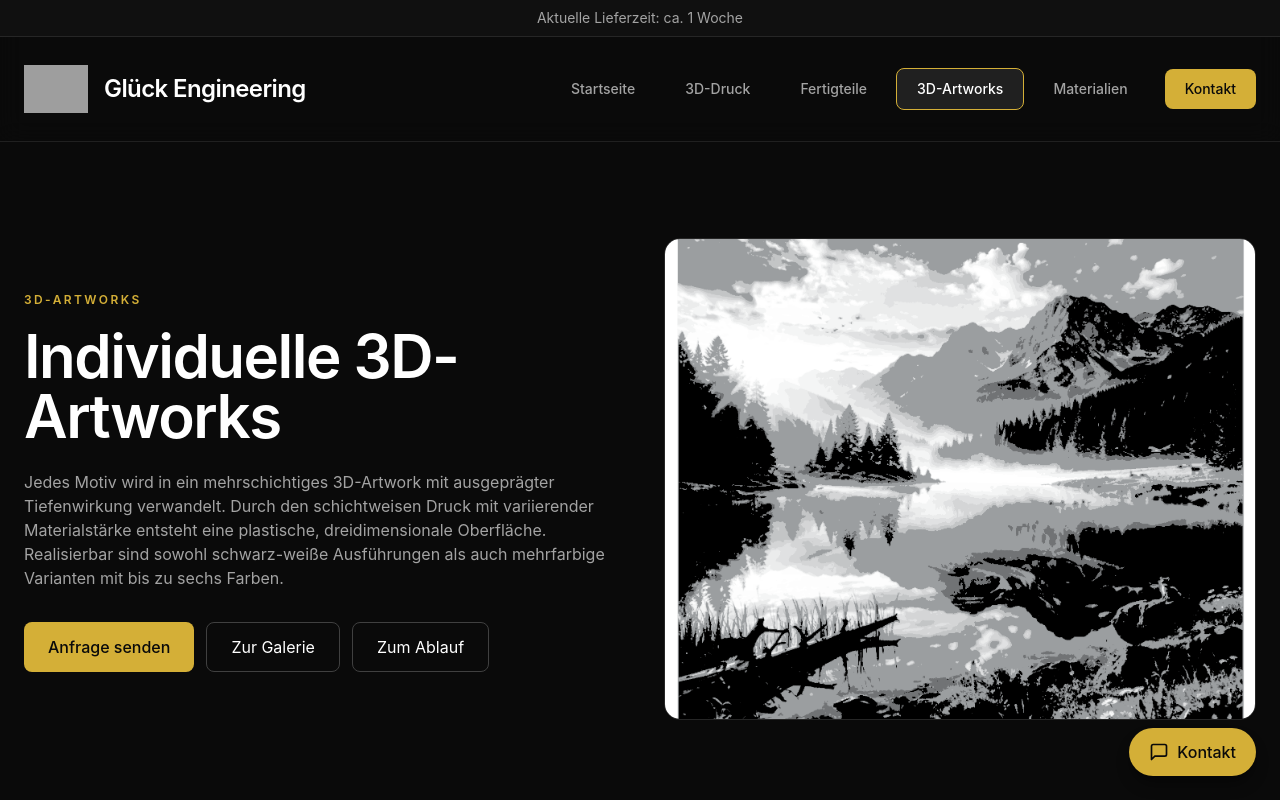
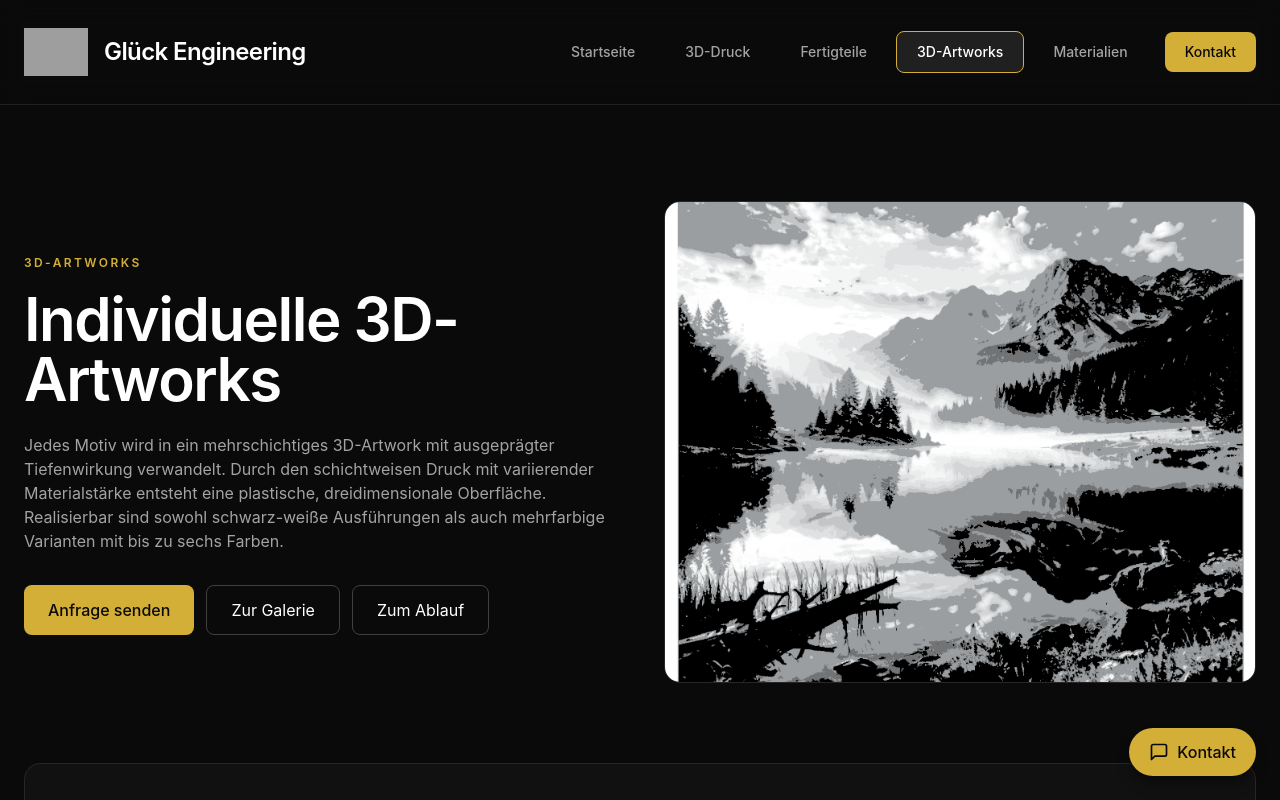
Before and after one commit to WernerG98/glueck-engineering-website, a React (Vite) app: page /artworks in a window 1280 px wide. Shown: the top 800 px of the page. Built offline with nearby package versions, Linux system fonts and the light colour scheme; grey boxes are pictures that could not be loaded.

Commit message:
Remove the delivery-time banner from the header
Deletes the now-unused StatusBanner component and its LEAD_TIME
constant. The request-pause feature (ACCEPTING_REQUESTS) stays intact
in ContactModal, it just no longer has an advance-warning banner.

```diff
--- a/src/components/Header.jsx
+++ b/src/components/Header.jsx
@@ -1,6 +1,5 @@
 import { useEffect, useState } from "react";
 import { Link, NavLink, useLocation } from "react-router-dom";
-import StatusBanner from "./StatusBanner";
 
 function navClassName({ isActive }) {
   return [
@@ -26,7 +25,6 @@ export default function Header({ onOpenContactModal }) {
 
   return (
     <header className="sticky top-0 z-40 bg-neutral-950/80 backdrop-blur-md">
-      <StatusBanner />
       <div className="mx-auto flex max-w-7xl items-center justify-between gap-4 border-b border-neutral-800/80 px-4 py-4 sm:px-6 md:py-5">
         <Link to="/" className="flex items-center gap-3 sm:gap-4" onClick={() => setMenuOpen(false)}>
           <img
--- a/src/components/StatusBanner.jsx
+++ /dev/null
@@ -1,17 +0,0 @@
-import { ACCEPTING_REQUESTS, LEAD_TIME } from "../data/siteStatus";
-
-export default function StatusBanner() {
-  if (!ACCEPTING_REQUESTS) {
-    return (
-      <div className="border-b border-neutral-800 bg-neutral-900 px-4 py-2 text-center text-xs text-neutral-100 sm:text-sm">
-        <span className="font-semibold">Aktuell pausiert:</span> Wir nehmen momentan keine neuen Anfragen an. Schau bald wieder vorbei.
-      </div>
-    );
-  }
-
-  return (
-    <div className="border-b border-neutral-800 bg-neutral-900/60 px-4 py-2 text-center text-xs text-neutral-400 sm:text-sm">
-      Aktuelle Lieferzeit: ca. {LEAD_TIME}
-    </div>
-  );
-}
--- a/src/data/siteStatus.js
+++ b/src/data/siteStatus.js
@@ -6,9 +6,6 @@
 // sichtbar, öffnen dann aber einen Hinweis statt des Formulars.
 export const ACCEPTING_REQUESTS = true;
 
-// Wird im Banner oben auf jeder Seite angezeigt, solange ACCEPTING_REQUESTS true ist.
-export const LEAD_TIME = "1 Woche";
-
 // Pauschale Versandkosten für den Direktkauf von Fertigteilen, in Cent.
 // Wird sowohl im Stripe-Checkout als auch im Preishinweis auf der Seite verwendet.
 export const SHIPPING_COST_CENTS = 499;
```
